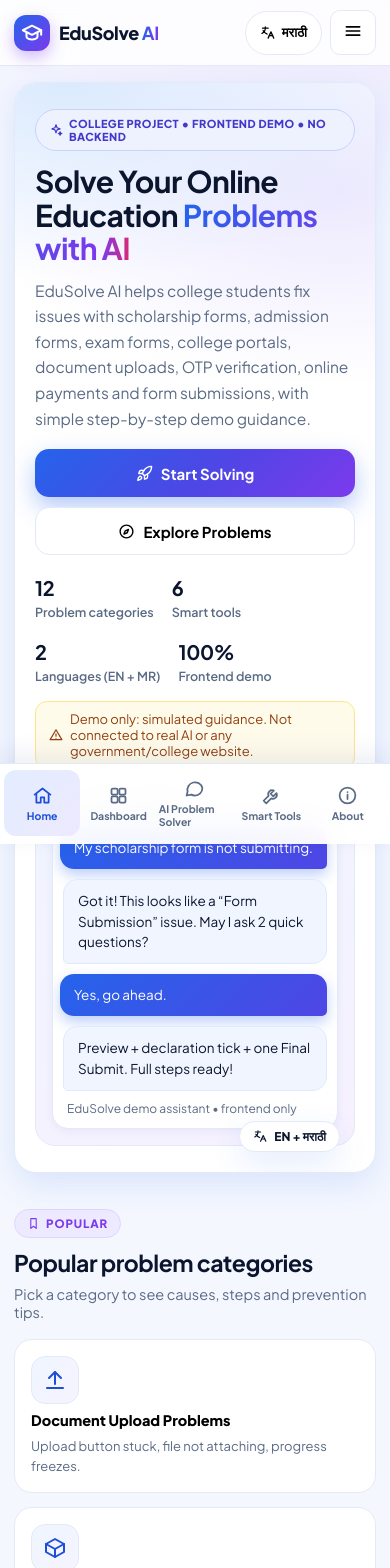
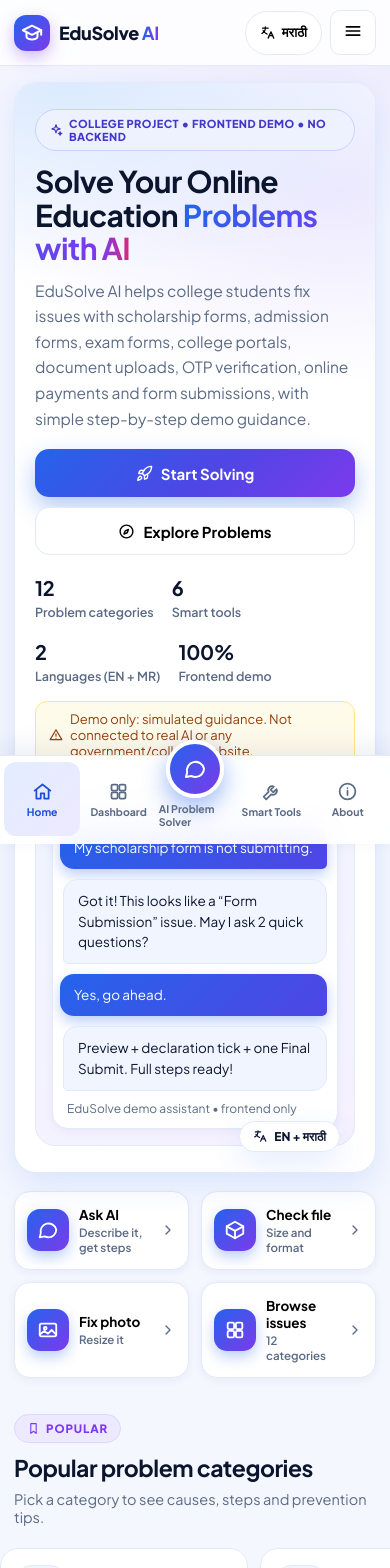
Before and after one commit to NeuralShubh/Edusolve, a React (Vite) app: page /#/ in a window 390 px wide. Shown: the top 1568 px of the page. Built offline with nearby package versions, Linux system fonts and the light colour scheme.

Commit message:
Best mobile design: raised center action, swipe carousel, quick actions, sticky search

```diff
--- a/src/components/ui.jsx
+++ b/src/components/ui.jsx
@@ -104,15 +104,15 @@ export function MobileTabBar() {
   const tabs = [
     { to: '/', label: t.nav_home, icon: 'home' },
     { to: '/dashboard', label: t.nav_dashboard, icon: 'grid' },
-    { to: '/solver', label: t.nav_solver, icon: 'chat' },
+    { to: '/solver', label: t.nav_solver, icon: 'chat', fab: true },
     { to: '/tools', label: t.nav_tools, icon: 'wrench' },
     { to: '/about', label: t.nav_about, icon: 'info' },
   ]
   return (
     <nav className="tabbar" aria-label="Primary">
       {tabs.map((tab) => (
-        <NavLink key={tab.to} to={tab.to} className={({ isActive }) => 'tab' + (isActive ? ' active' : '')}>
-          <Icon name={tab.icon} size={21} />
+        <NavLink key={tab.to} to={tab.to} className={({ isActive }) => 'tab' + (isActive ? ' active' : '') + (tab.fab ? ' fab-tab' : '')}>
+          {tab.fab ? <span className="fab-circle"><Icon name={tab.icon} size={24} /></span> : <Icon name={tab.icon} size={21} />}
           <span>{tab.label}</span>
         </NavLink>
       ))}
--- a/src/index.css
+++ b/src/index.css
@@ -57,8 +57,14 @@ button { font-family: inherit; }
   display: grid; grid-template-columns: repeat(5, 1fr);
   padding: 6px 4px calc(8px + env(safe-area-inset-bottom));
 }
-.tab { display: flex; flex-direction: column; align-items: center; justify-content: center; gap: 3px; font-size: 10.5px; font-weight: 700; color: var(--muted); padding: 8px 2px; border-radius: 12px; min-height: 54px; }
+.tab { display: flex; flex-direction: column; align-items: center; justify-content: center; gap: 3px; font-size: 10.5px; font-weight: 700; color: var(--muted); padding: 8px 2px; border-radius: 12px; min-height: 54px; transition: color 0.15s ease, background 0.15s ease; }
 .tab.active { color: var(--blue-dark); background: linear-gradient(135deg, #e3edff, #ede9fe); }
+.tab:active { transform: scale(0.95); }
+.tab.fab-tab { background: none; gap: 4px; }
+.tab.fab-tab.active { background: none; }
+.fab-circle { width: 58px; height: 58px; border-radius: 50%; background: linear-gradient(135deg, var(--blue), var(--violet)); color: #fff; display: grid; place-items: center; margin-top: -30px; box-shadow: 0 10px 24px rgba(37, 99, 235, 0.45); border: 4px solid #fff; transition: transform 0.15s ease; }
+.tab.fab-tab:active .fab-circle { transform: scale(0.92); }
+.tab.fab-tab.active .fab-circle { box-shadow: 0 10px 24px rgba(37, 99, 235, 0.45), 0 0 0 4px #c7d7fe; }
 
 /* ---------- Buttons (thumb-friendly) ---------- */
 .btn { border: 1px solid var(--border); background: #fff; border-radius: 14px; padding: 13px 20px; font-weight: 700; cursor: pointer; font-size: 15px; transition: all 0.15s ease; display: inline-flex; align-items: center; justify-content: center; gap: 8px; min-height: 48px; }
@@ -102,7 +108,10 @@ button { font-family: inherit; }
 .section h2 { margin: 0; font-size: 23px; letter-spacing: -0.02em; }
 .section .sub { color: var(--muted); margin: 8px 0 18px; font-size: 14.5px; }
 .grid { display: grid; gap: 14px; }
-.grid.cats { grid-template-columns: 1fr; }
+/* Mobile: swipeable snap carousel for categories */
+.grid.cats { display: flex; gap: 12px; overflow-x: auto; scroll-snap-type: x mandatory; margin: 0 -14px; padding: 4px 14px 14px; scrollbar-width: none; }
+.grid.cats::-webkit-scrollbar { display: none; }
+.grid.cats .cat-card { min-width: 248px; max-width: 248px; scroll-snap-align: start; }
 .grid.cols3, .grid.cols2 { grid-template-columns: 1fr; }
 .card { background: var(--card); border: 1px solid var(--border); border-radius: var(--radius); padding: 20px; box-shadow: var(--shadow-sm); }
 .card h3 { margin: 0 0 8px; font-size: 16.5px; letter-spacing: -0.01em; }
@@ -209,9 +218,23 @@ h2.with-icon, h3.with-icon, h4.with-icon { display: flex; }
 .chat-body::-webkit-scrollbar-thumb { background: #c7d7fe; border-radius: 999px; }
 .chat-body::-webkit-scrollbar-track { background: transparent; }
 
+/* ---------- Quick actions (mobile app grid) ---------- */
+.quick-grid { display: grid; grid-template-columns: repeat(2, 1fr); gap: 12px; margin-top: 18px; }
+.quick-card { display: flex; align-items: center; gap: 10px; background: #fff; border: 1px solid var(--border); border-radius: 16px; padding: 14px 12px; cursor: pointer; text-align: left; box-shadow: var(--shadow-sm); min-height: 68px; }
+.quick-card:active { transform: scale(0.97); }
+.quick-icon { width: 42px; height: 42px; flex: none; display: grid; place-items: center; border-radius: 13px; color: #fff; background: linear-gradient(135deg, var(--blue), var(--violet)); box-shadow: 0 6px 14px rgba(37, 99, 235, 0.3); }
+.quick-text { flex: 1; min-width: 0; display: flex; flex-direction: column; gap: 2px; }
+.quick-text b { font-size: 13.5px; }
+.quick-text small { color: var(--muted); font-size: 11.5px; font-weight: 600; }
+.quick-card > .icon { color: var(--muted); }
+
+/* ---------- Sticky mobile search ---------- */
+.dash-head .search-row { position: sticky; top: 58px; z-index: 30; }
+
 /* ============ Tablets (min 600px) ============ */
 @media (min-width: 600px) {
-  .grid.cats { grid-template-columns: repeat(2, 1fr); }
+  .grid.cats { display: grid; grid-template-columns: repeat(2, 1fr); overflow: visible; margin: 0; padding: 0; }
+  .grid.cats .cat-card { min-width: 0; max-width: none; }
   .search-row { flex-direction: row; }
   .search-row input { font-size: 15px; }
   .btn-row .btn { flex: 0 1 auto; }
@@ -239,7 +262,10 @@ h2.with-icon, h3.with-icon, h4.with-icon { display: flex; }
   .hero p { font-size: 17px; }
   .hero-stats { gap: 26px; }
   .stat b { font-size: 22px; }
-  .grid.cats { grid-template-columns: repeat(4, 1fr); gap: 16px; }
+  .grid.cats { grid-template-columns: repeat(4, 1fr); gap: 16px; display: grid; overflow: visible; margin: 0; padding: 0; }
+  .grid.cats .cat-card { min-width: 0; max-width: none; }
+  .quick-grid { grid-template-columns: repeat(4, 1fr); margin-top: 22px; }
+  .dash-head .search-row { position: static; }
   .grid.cols3 { grid-template-columns: repeat(3, 1fr); }
   .grid.cols2 { grid-template-columns: repeat(2, 1fr); }
   .section { margin-top: 44px; }
--- a/src/pages/Home.jsx
+++ b/src/pages/Home.jsx
@@ -20,6 +20,12 @@ export default function Home() {
     { icon: 'wrench', t: t.feat_2_t, d: t.feat_2_d },
     { icon: 'languages', t: t.feat_3_t, d: t.feat_3_d },
     { icon: 'shield', t: t.feat_4_t, d: t.feat_4_d },
+  ]
+  const actions = [
+    { icon: 'chat', t: lang === 'mr' ? 'AI ला विचारा' : 'Ask AI', d: lang === 'mr' ? 'समस्या लिहा, उपाय मिळवा' : 'Describe it, get steps', to: '/solver' },
+    { icon: 'box', t: lang === 'mr' ? 'फाइल तपासा' : 'Check file', d: lang === 'mr' ? 'आकार व प्रकार' : 'Size and format', to: '/tools' },
+    { icon: 'photo', t: lang === 'mr' ? 'फोटो ठरवा' : 'Fix photo', d: lang === 'mr' ? 'आकार बदला' : 'Resize it', to: '/tools' },
+    { icon: 'grid', t: lang === 'mr' ? 'प्रकार पाहा' : 'Browse issues', d: lang === 'mr' ? '१२ समस्या प्रकार' : '12 categories', to: '/dashboard' },
   ]
 
   return (
@@ -49,6 +55,16 @@ export default function Home() {
             <div className="typing">EduSolve demo assistant • frontend only</div>
           </div>
         </div>
+      </section>
+
+      <section className="quick-grid" aria-label="Quick actions">
+        {actions.map((a) => (
+          <button key={a.t} className="quick-card" onClick={() => nav(a.to)}>
+            <span className="quick-icon"><Icon name={a.icon} size={22} /></span>
+            <span className="quick-text"><b>{a.t}</b><small>{a.d}</small></span>
+            <Icon name="chevron" size={16} />
+          </button>
+        ))}
       </section>
 
       <section className="section">
```
